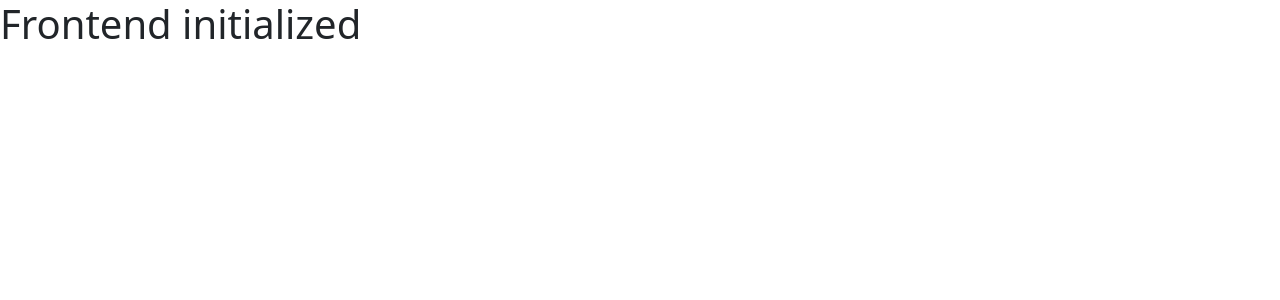
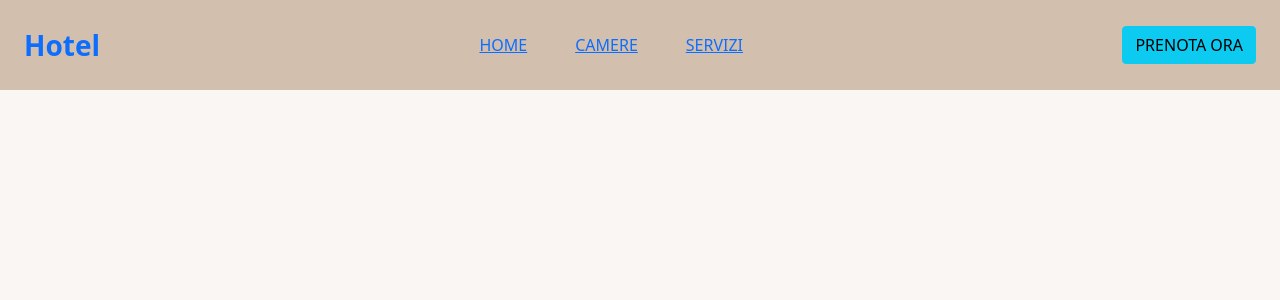
Before and after one commit to daniloscano/capstone-booking-engine, a React (Vite) app in the folder frontend/: page / in a window 1280 px wide. Shown: the top 300 px of the page. Built offline with nearby package versions, Linux system fonts and the light colour scheme.

Commit message:
added base navigation layout

```diff
--- a/frontend/src/App.jsx
+++ b/frontend/src/App.jsx
@@ -1,8 +1,15 @@
+import { BrowserRouter as Router, Routes, Route } from "react-router-dom";
+import WebsiteHomepage from "./pages/website/WebsiteHomepage.jsx";
+
 const App = () => {
 
     return (
         <>
-            <h1>Frontend initialized</h1>
+            <Router>
+                <Routes>
+                    <Route index path="/" element={<WebsiteHomepage />} />
+                </Routes>
+            </Router>
         </>
     )
 }
--- /dev/null
+++ b/frontend/src/components/navigation/Navigation.jsx
@@ -0,0 +1,42 @@
+import {navlinks} from "./partials/navLinks.js"
+import NavigationLink from "./partials/NavigationLink.jsx"
+import './navigation.css'
+import {Link} from "react-router-dom";
+
+const Navigation = () => {
+    return (
+        <>
+            <nav>
+                <div className="container-fluid d-flex justify-content-between align-items-center p-4 navigation">
+                    <div className="navigation-brand">
+                        <Link
+                            className="text-decoration-none fs-3 fw-bold"
+                            to="/"
+                        >
+                            Hotel
+                        </Link>
+                    </div>
+                    <div className="d-flex justify-content-around align-items-center gap-5 navigation-menu">
+                        {
+                            navlinks.map((link, index) => (
+                                <NavigationLink
+                                    key={`navigation-link-${index}`}
+                                    navLink={link}
+                                />
+                            ))
+                        }
+                    </div>
+                    <div className="navigation-actions">
+                        <button
+                            className="btn btn-info rounded rounded-1"
+                        >
+                            PRENOTA ORA
+                        </button>
+                    </div>
+                </div>
+            </nav>
+        </>
+    );
+};
+
+export default Navigation;
--- /dev/null
+++ b/frontend/src/components/navigation/navigation.css
@@ -0,0 +1,3 @@
+.navigation {
+    background-color: var(--bg-secondary);
+}
--- /dev/null
+++ b/frontend/src/components/navigation/partials/NavigationLink.jsx
@@ -0,0 +1,16 @@
+import {Link} from "react-router-dom";
+
+const NavigationLink = ({ navLink }) => {
+    return (
+        <>
+            <Link
+                className="navigation-link"
+                to={navLink.href}
+            >
+                {navLink.section}
+            </Link>
+        </>
+    );
+};
+
+export default NavigationLink;
--- /dev/null
+++ b/frontend/src/components/navigation/partials/navLinks.js
@@ -0,0 +1,14 @@
+export const navlinks = [
+    {
+        section: 'HOME',
+        href: "/"
+    },
+    {
+        section: 'CAMERE',
+        href: "/rooms"
+    },
+    {
+        section: 'SERVIZI',
+        href: "/services"
+    }
+]
--- a/frontend/src/index.css
+++ b/frontend/src/index.css
@@ -0,0 +1,18 @@
+:root {
+    --bg-color: #F9F6F3;
+    --bg-primary: #F2E8DF;
+    --bg-secondary: #d3bfae;
+    --primary: #8E5A33;
+    --primary-hover: #754526;
+    --secondary: #C49A6C;
+    --secondary-hover: #A77D4E;
+    --accent: #567572;
+    --accent-hover: #405E5A;
+    --text-primary: #2E2E2E;
+    --text-secondary: #555555;
+    --border: #D6C7B8;
+}
+
+body {
+    background-color: var(--bg-color);
+}
--- /dev/null
+++ b/frontend/src/layouts/website/WebsiteBaseLayout.jsx
@@ -0,0 +1,13 @@
+import Navigation from "../../components/navigation/Navigation.jsx";
+
+const WebsiteBaseLayout = ({ children }) => {
+    return (
+        <>
+            <Navigation />
+            { children }
+
+        </>
+    );
+};
+
+export default WebsiteBaseLayout;
--- /dev/null
+++ b/frontend/src/pages/website/WebsiteHomepage.jsx
@@ -0,0 +1,13 @@
+import WebsiteBaseLayout from "../../layouts/website/WebsiteBaseLayout.jsx";
+
+const WebsiteHomepage = () => {
+    return (
+        <>
+            <WebsiteBaseLayout>
+
+            </WebsiteBaseLayout>
+        </>
+    );
+};
+
+export default WebsiteHomepage;
```
